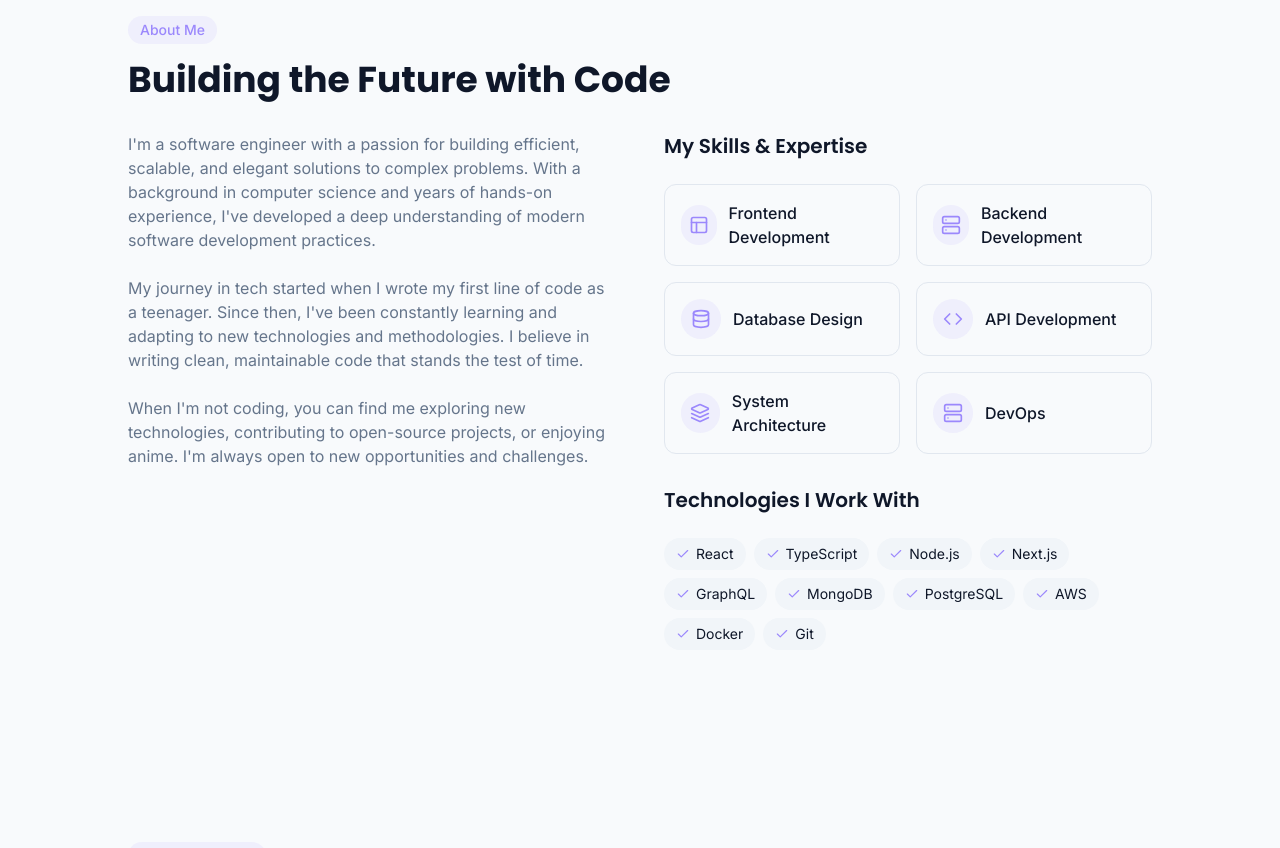
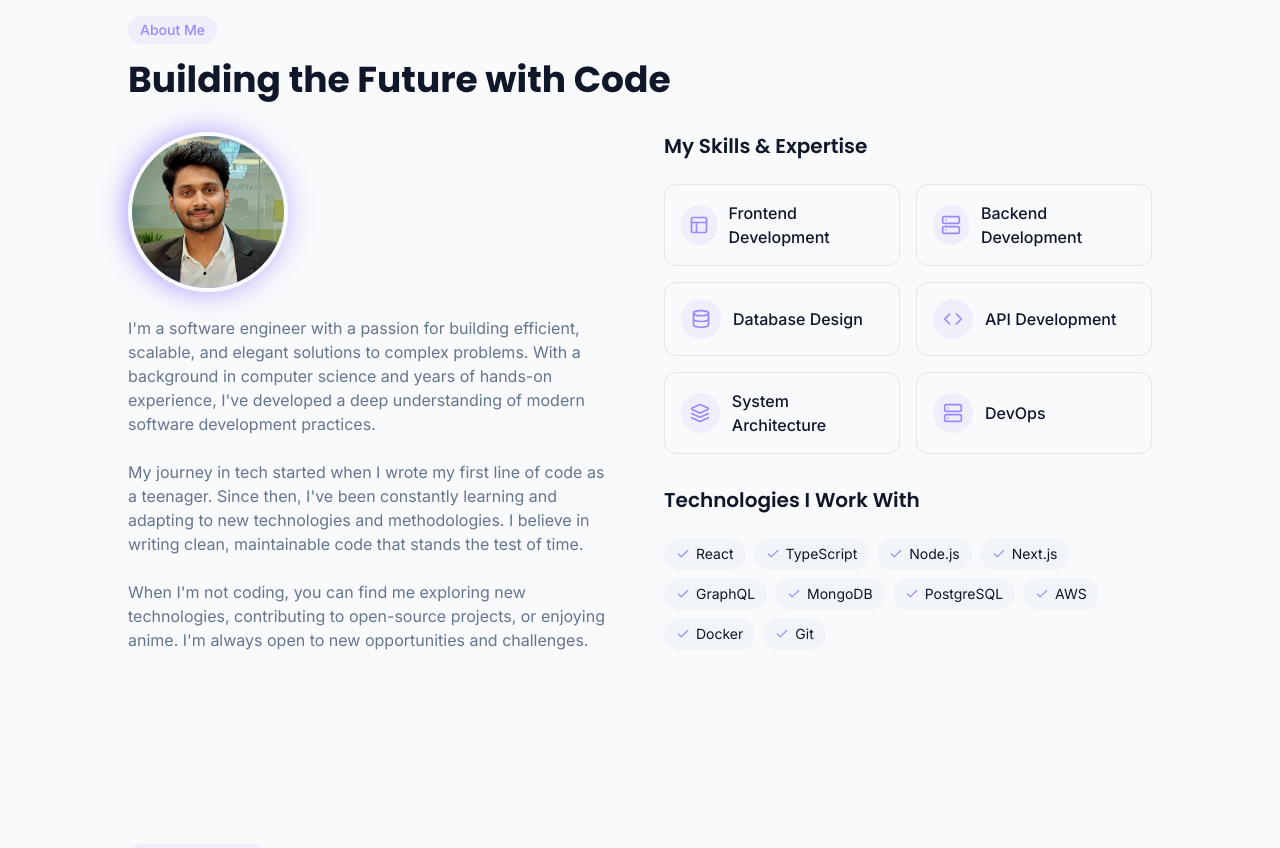
Before and after one commit to rajkumarpawar07/rajkumarpawar07.github.io, a React (Vite) app: page / in a window 1280 px wide. Shown: the part 720-1568 px from the top of the page. Built offline with nearby package versions, Linux system fonts and the light colour scheme.

Commit message:
Add photo to about me
Adds a photo to the about me section.

```diff
--- a/src/components/About.tsx
+++ b/src/components/About.tsx
@@ -1,6 +1,7 @@
 
 import { useRef, useEffect } from "react";
 import { Check, Code, Database, Layout, Layers, Server } from "lucide-react";
+import { Avatar, AvatarImage, AvatarFallback } from "@/components/ui/avatar";
 
 export function About() {
   const sectionRef = useRef<HTMLElement>(null);
@@ -54,22 +55,34 @@ export function About() {
           </h2>
 
           <div className="grid grid-cols-1 md:grid-cols-2 gap-12">
-            <div>
-              <p className="text-muted-foreground mb-6">
+            <div className="flex flex-col items-center md:items-start">
+              <div className="mb-6 relative">
+                <div className="absolute -inset-1 bg-gradient-to-r from-accent to-accent/50 rounded-full blur-md opacity-70 animate-pulse"></div>
+                <Avatar className="h-40 w-40 border-4 border-background relative">
+                  <AvatarImage
+                    src="/lovable-uploads/ec25773d-152e-4ee7-a4da-051fabdfae5f.png"
+                    alt="Profile photo"
+                    className="object-cover"
+                  />
+                  <AvatarFallback className="text-4xl">ME</AvatarFallback>
+                </Avatar>
+              </div>
+
+              <p className="text-muted-foreground mb-6 text-center md:text-left">
                 I'm a software engineer with a passion for building efficient, scalable, and
                 elegant solutions to complex problems. With a background in computer science
                 and years of hands-on experience, I've developed a deep understanding of
                 modern software development practices.
               </p>
 
-              <p className="text-muted-foreground mb-6">
+              <p className="text-muted-foreground mb-6 text-center md:text-left">
                 My journey in tech started when I wrote my first line of code as a teenager.
                 Since then, I've been constantly learning and adapting to new technologies
                 and methodologies. I believe in writing clean, maintainable code that stands
                 the test of time.
               </p>
 
-              <p className="text-muted-foreground">
+              <p className="text-muted-foreground text-center md:text-left">
                 When I'm not coding, you can find me exploring new technologies, contributing
                 to open-source projects, or enjoying anime. I'm always open to new opportunities
                 and challenges.
```
Also changed, not shown: public/lovable-uploads/ec25773d-152e-4ee7-a4da-051fabdfae5f.png (added).
